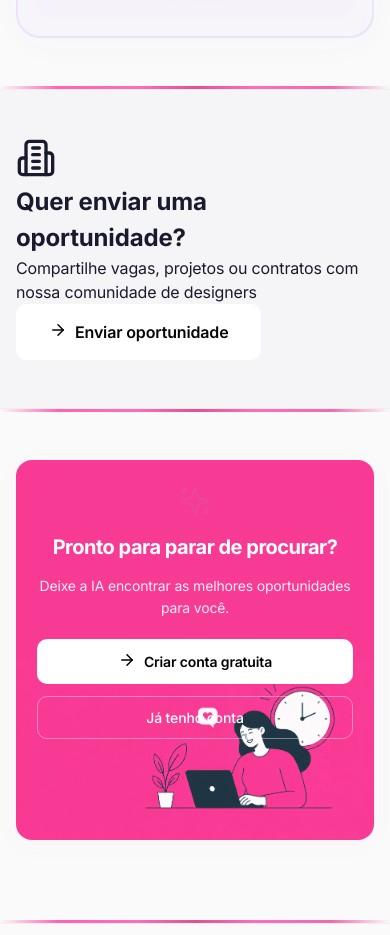
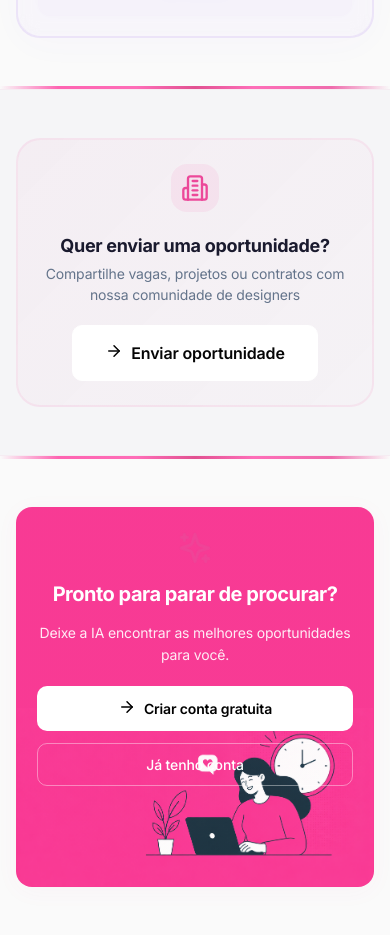
Before and after one commit to Isaiasdasilvaferreira/prisma-frontend, a React (Vite) app: page / in a window 390 px wide. Shown: the part 6220-7155 px from the top of the page. Built offline with nearby package versions, Linux system fonts and the light colour scheme; no server answers.

Commit message:
Update Landing.css

```diff
--- a/src/pages/Landing/Landing.css
+++ b/src/pages/Landing/Landing.css
@@ -1561,3 +1561,113 @@
     padding: 12px 20px;
   }
 }
+
+.opportunity-simple-cta {
+  background: linear-gradient(135deg, rgba(236, 72, 153, 0.04), rgba(244, 114, 182, 0.02));
+  border: 2px solid rgba(236, 72, 153, 0.08);
+  border-radius: 24px;
+  padding: 48px 40px;
+  transition: all 0.4s ease;
+}
+
+.opportunity-simple-cta:hover {
+  border-color: rgba(236, 72, 153, 0.20);
+  box-shadow: 0 8px 40px rgba(236, 72, 153, 0.06);
+  transform: translateY(-2px);
+}
+
+.opportunity-simple-content {
+  display: flex;
+  align-items: center;
+  justify-content: space-between;
+  gap: 30px;
+  flex-wrap: wrap;
+}
+
+.opportunity-simple-icon {
+  width: 64px;
+  height: 64px;
+  display: flex;
+  align-items: center;
+  justify-content: center;
+  background: rgba(236, 72, 153, 0.08);
+  border-radius: 16px;
+  color: #ec4899;
+  flex-shrink: 0;
+  transition: all 0.3s ease;
+}
+
+.opportunity-simple-cta:hover .opportunity-simple-icon {
+  background: rgba(236, 72, 153, 0.14);
+  transform: scale(1.05);
+}
+
+.opportunity-simple-text {
+  flex: 1;
+}
+
+.opportunity-simple-title {
+  font-family: 'Inter', sans-serif;
+  font-size: 24px;
+  font-weight: 700;
+  color: #1a1a2e;
+  margin: 0 0 4px 0;
+  letter-spacing: -0.3px;
+}
+
+.opportunity-simple-subtitle {
+  font-family: 'Inter', sans-serif;
+  font-size: 16px;
+  font-weight: 400;
+  color: #64748b;
+  margin: 0;
+}
+
+@media (max-width: 768px) {
+  .opportunity-simple-cta {
+    padding: 32px 24px;
+  }
+
+  .opportunity-simple-content {
+    flex-direction: column;
+    text-align: center;
+    gap: 20px;
+  }
+
+  .opportunity-simple-title {
+    font-size: 20px;
+  }
+
+  .opportunity-simple-subtitle {
+    font-size: 15px;
+  }
+
+  .opportunity-simple-icon {
+    width: 56px;
+    height: 56px;
+  }
+}
+
+@media (max-width: 480px) {
+  .opportunity-simple-cta {
+    padding: 24px 16px;
+  }
+
+  .opportunity-simple-title {
+    font-size: 18px;
+  }
+
+  .opportunity-simple-subtitle {
+    font-size: 14px;
+  }
+
+  .opportunity-simple-icon {
+    width: 48px;
+    height: 48px;
+  }
+
+  .opportunity-simple-icon svg {
+    width: 28px;
+    height: 28px;
+  }
+}
```
